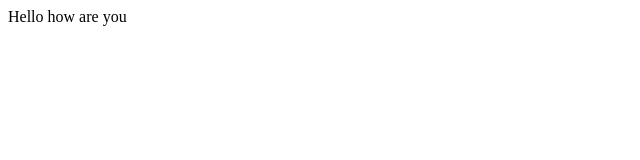
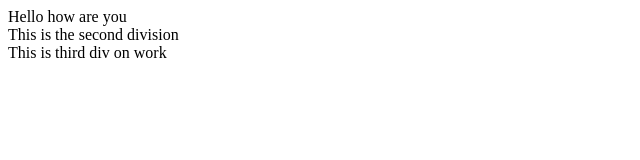
Before and after one commit to divyanshgarg97/Google2, a plain HTML site: page index.html in a window 1280 px wide. Shown: the whole page, without its empty margins (0-640 px from the left). Drawn offline with Linux system fonts and the light colour scheme.

Commit message:
indexChanges

```diff
--- a/index.html
+++ b/index.html
@@ -8,5 +8,7 @@
 </head>
 <body>
     <div>Hello how are you</div>
+    <div> This is the second division</div>
+    <div> This is third div on work</div>
 </body>
 </html>
```
